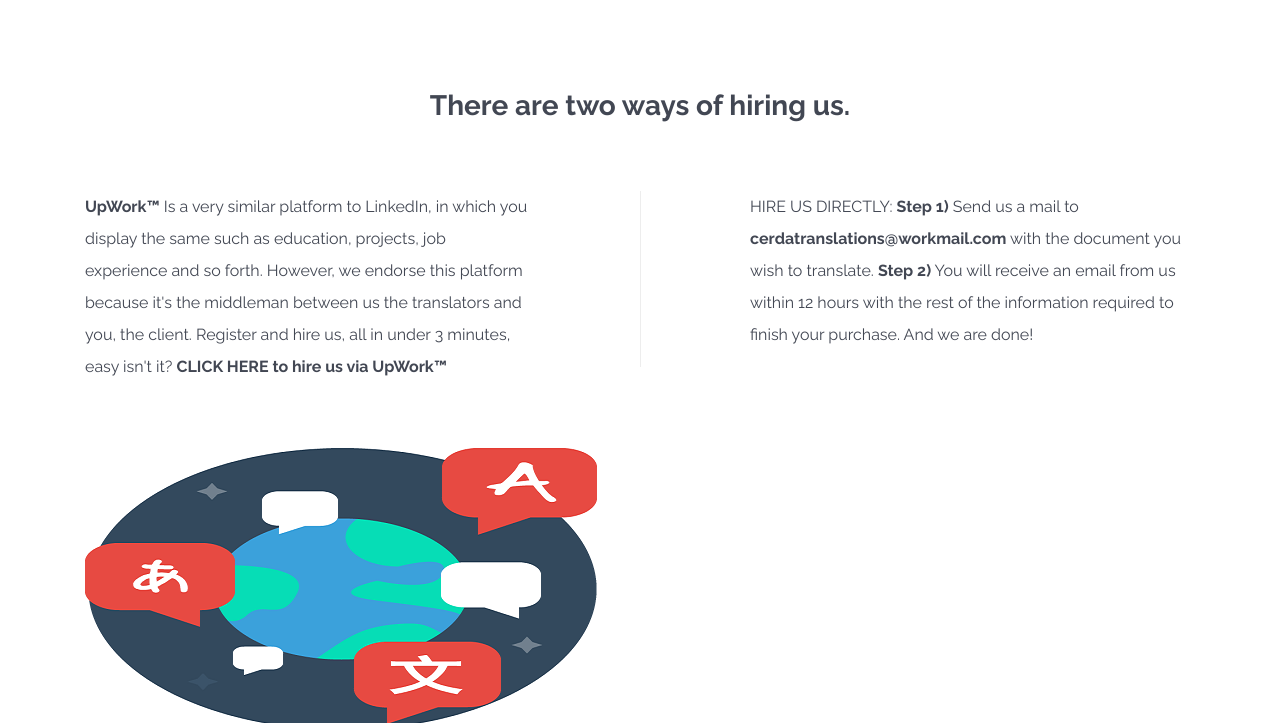
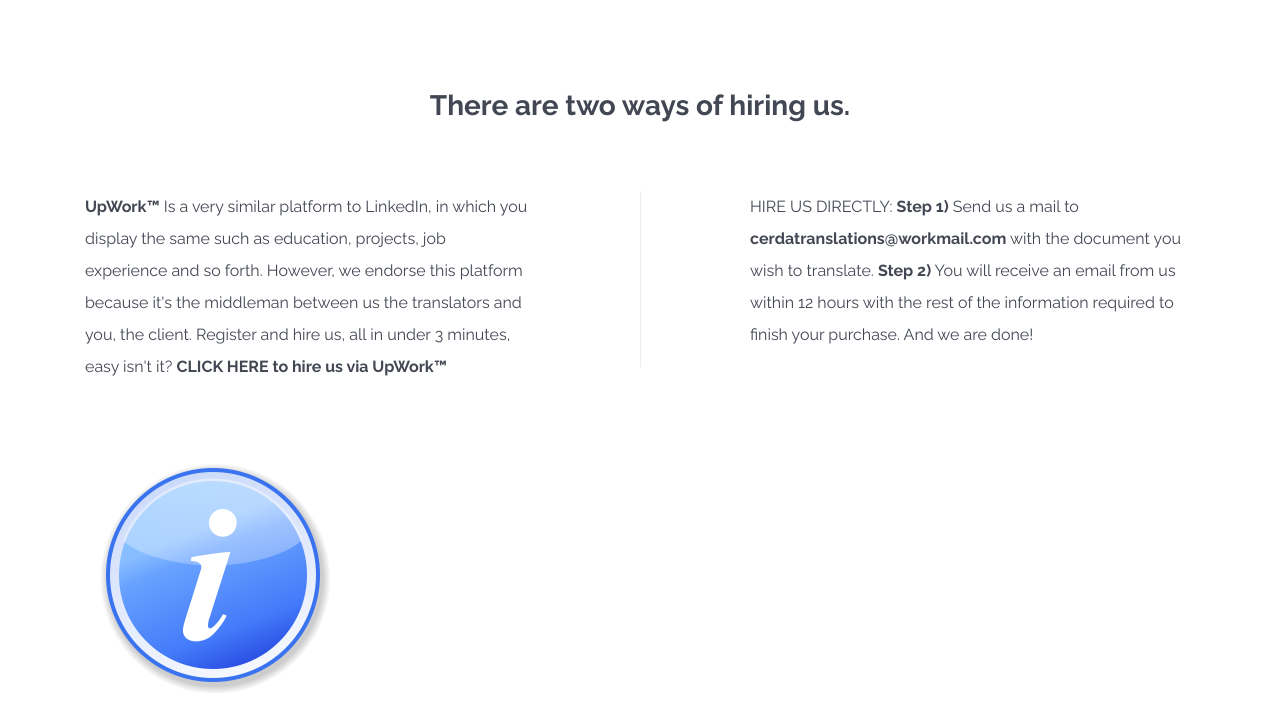
Before and after one commit to WuHeibai/Translations, a website: page contact.html in a window 1280 px wide. Shown: the top 723 px of the page. Drawn offline with nearby package versions, Linux system fonts and the light colour scheme; files whose address does not match are found by name.

Commit message:
Update contact.html

```diff
--- a/contact.html
+++ b/contact.html
@@ -47,7 +47,7 @@
 </p>
           </div>
         </div>
-                <img src="img/pp2.png" alt="iPad mock" class="img-fluid wp wp-3">
+                <img src="img/pp3.png" alt="iPad mock" class="img-fluid wp wp-3">
 
       </div>
     </section>
```
